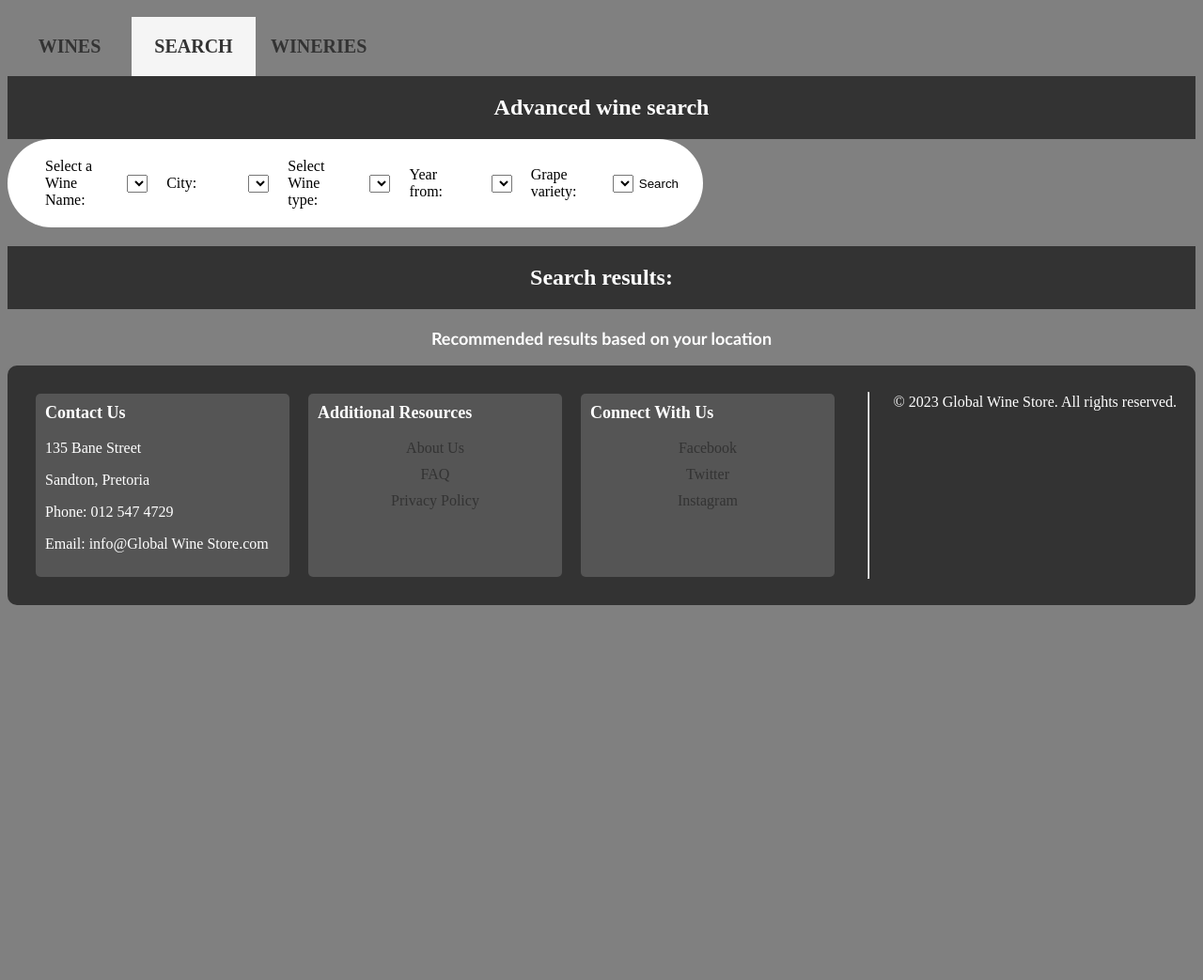
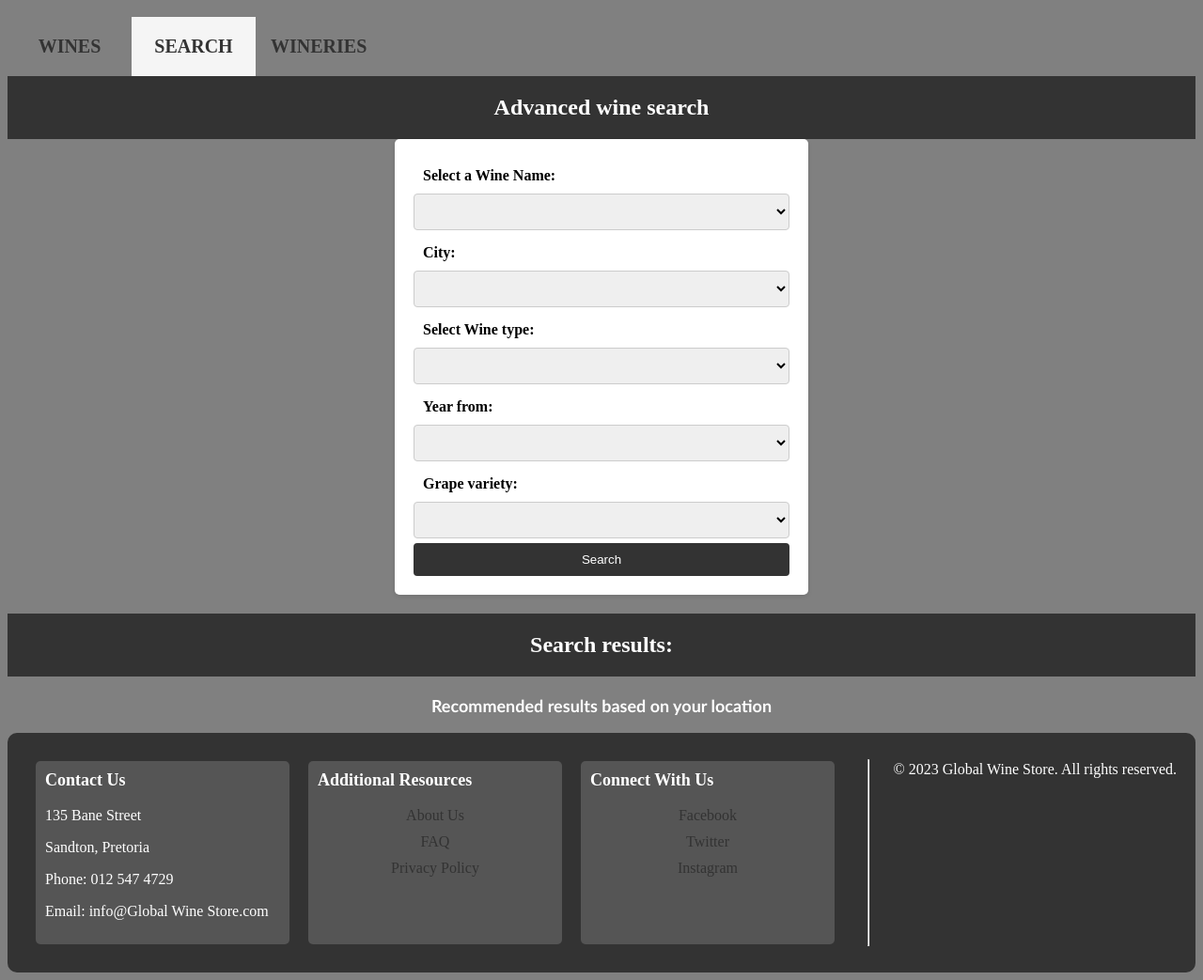
Before and after one commit to GivenChauke/DATABASES, a PHP site: page /search.php in a window 1280 px wide. Shown: the whole page at 94% size. Before the commit the page ends 644 px from the top, so only its background shows below. Run offline with PHP 8.4, Linux system fonts and the light colour scheme; lists and menus that the app fills with data are empty.

Commit message:
add updated styling for the signup,login and website

```diff
--- a/website/css/indexStyle.css
+++ b/website/css/indexStyle.css
@@ -25,7 +25,7 @@ a:hover{
 body{
     background-color: grey;
 }
-#container{
+#container,#wine-images{
     display:flex;
     flex-direction: row;
     flex-wrap: wrap;
@@ -38,33 +38,6 @@ body{
     gap: 80px;
     font-family: 'Trebuchet MS', 'Lucida Sans Unicode', 'Lucida Grande', 'Lucida Sans', Arial, sans-serif;
 
-}
-.search{
-    width: 100%;
-    max-width: 700px;
-    background: white;
-    display:flex;
-    align-items: center;
-    border-radius: 60px;
-    padding: 10px 20px;
-    margin-top:0px;
-}
-.search input{
-    background: transparent;
-    flex: 1;
-    border:0;
-    outline: none;
-    padding: 24px 20px;
-    font:20px;
-
-}
-.search button{
-    border:0;
-    border-radius: 50px;
-    width: 55px;
-    height: 55px;
-    background: transparent;
-    cursor: pointer;
 }
 .wines{
     width:inherit;
@@ -246,3 +219,70 @@ input:checked ~ label{
 #sort-button:hover {
   background-color:darkslategray;
 }
+#search-container {
+  max-width: 400px;
+  margin: 0 auto;
+  padding: 20px;
+  background-color: #fff;
+  border-radius: 5px;
+  box-shadow: 0 2px 5px rgba(0, 0, 0, 0.1);
+}
+.search select{
+    display: block;
+    font-weight: bold;
+    margin-bottom: 5px;
+    width: 100%;
+    padding: 10px;
+    border: 1px solid #ccc;
+    border-radius: 4px;
+}
+.search label{
+  display: block;
+  font-weight: bold;
+  width: 90%;
+  padding: 10px;
+}
+#searchButton{
+  width: 100%;
+  padding: 10px;
+  background-color: #333;
+  color: #fff;
+  border: none;
+  border-radius: 4px;
+  cursor: pointer;
+}
+
+.winery-div,#winery-details {
+  background-color: #f5f5f5;
+  border-radius: 8px;
+  width:70%;
+  box-shadow: 0 2px 4px rgba(0, 0, 0, 0.1);
+  padding: 20px;
+  margin-bottom: 20px;
+  transition: transform 0.3s ease;
+}
+
+.winery-div:hover {
+  transform: translateY(-5px);
+}
+
+.winery-div p {
+  margin: 0;
+  font-size: 16px;
+  line-height: 1.5;
+}
+
+.winery-div p:first-child {
+  font-weight: bold;
+  font-size: 18px;
+  margin-bottom: 10px;
+}
+
+#winery-div a {
+  color: #007bff;
+  text-decoration: none;
+}
+
+#winery-div a:hover {
+  text-decoration: underline;
+}
--- a/website/css/signup.css
+++ b/website/css/signup.css
@@ -28,7 +28,7 @@ form {
   margin-bottom: 20px;
 }
 
-label {
+label,h2 {
   display: block;
   font-weight: bold;
   margin-bottom: 5px;
```
